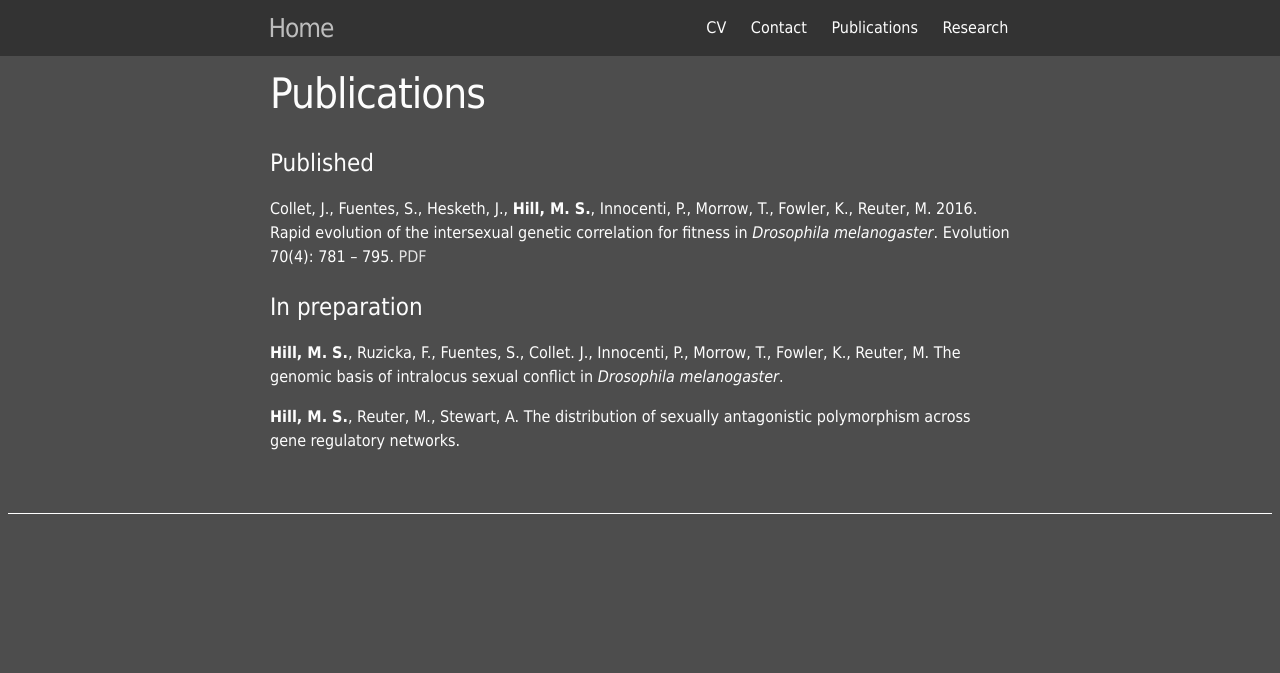
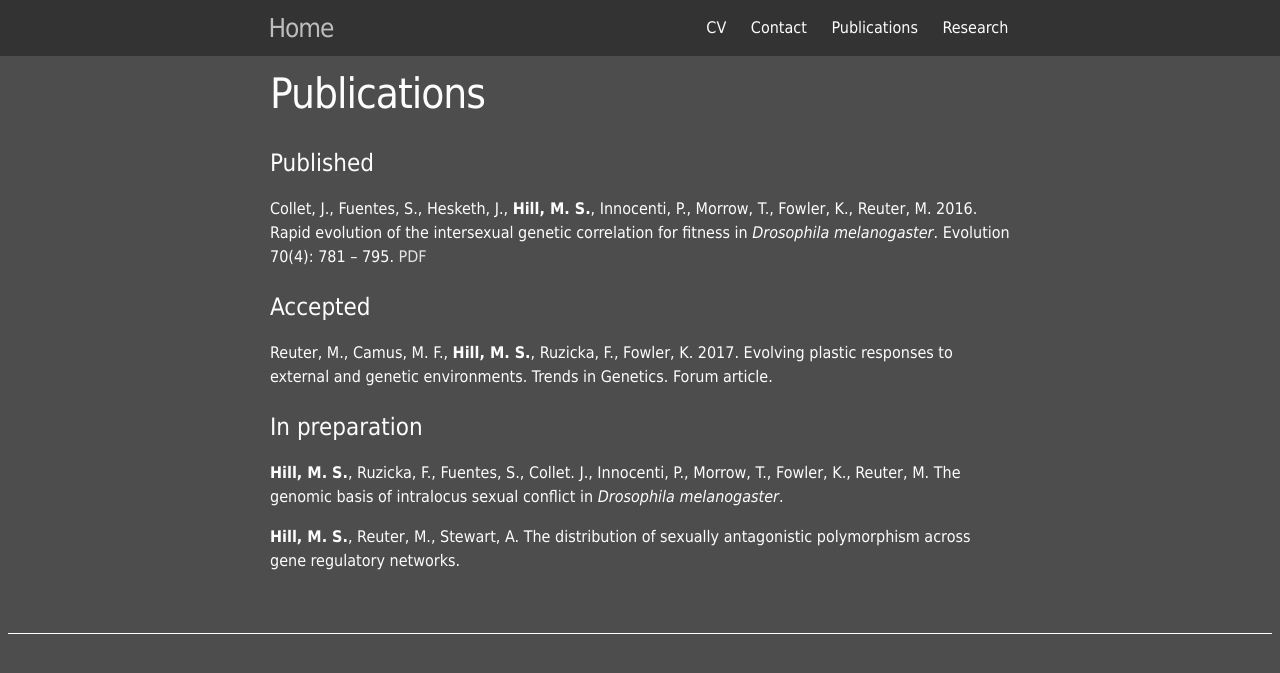
Before and after one commit to Mark-Hill/Mark-Hill.github.io, a Jekyll site: the page built from Publications.md, in a window 1280 px wide. Shown: the top 673 px of the page. Built offline with Jekyll 4.4.1, drawn with Linux system fonts in a browser that asks for light colours.

Commit message:
Update Publications.md

```diff
--- a/Publications.md
+++ b/Publications.md
@@ -8,6 +8,9 @@ permalink: /Publications/
 
 Collet, J., Fuentes, S., Hesketh, J., <b>Hill, M. S.</b>, Innocenti, P., Morrow, T., Fowler, K., Reuter, M. 2016. Rapid evolution of the intersexual genetic correlation for fitness in <i>Drosophila melanogaster</i>. Evolution 70(4): 781 – 795. <a href="http://onlinelibrary.wiley.com/doi/10.1111/evo.12892/epdf"> PDF </a>
 
+<h1>Accepted</h1>
+
+Reuter, M., Camus, M. F., <b>Hill, M. S.</b>, Ruzicka, F., Fowler, K. 2017. Evolving plastic responses to external and genetic environments. Trends in Genetics. Forum article.
 
 <h1>In preparation</h1>
 
```
